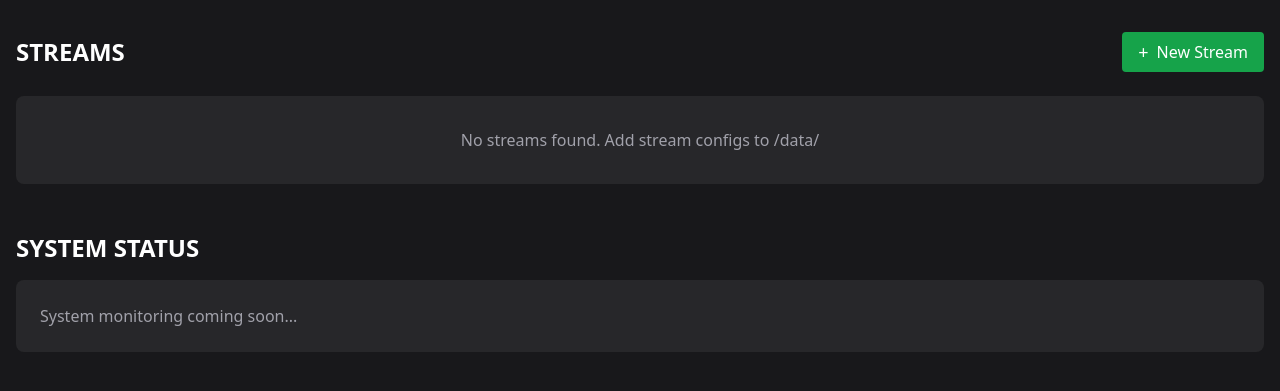
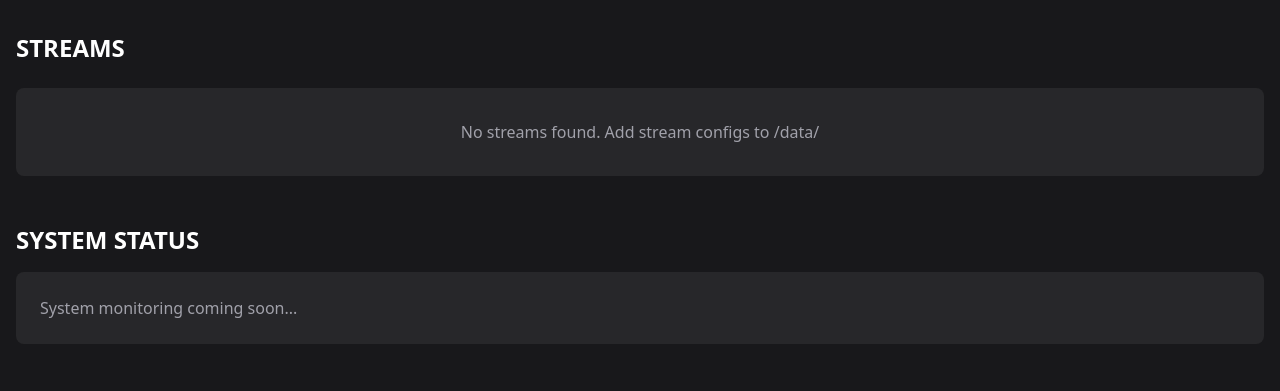
Before and after one commit to sageframe-no-kaji/kanyo-contemplating-falcons-dev, a FastAPI app: page / in a window 1280 px wide. Shown: the part 104-495 px from the top of the page. Run offline with FastAPI, Linux system fonts and the light colour scheme; some libraries are stand-ins or nearby versions.

Commit message:
chore: disable new stream feature (requires too much host access)

```diff
--- a/admin/web/app/templates/overview.html
+++ b/admin/web/app/templates/overview.html
@@ -12,15 +12,7 @@
 
     <!-- Streams Section -->
     <section class="mb-12">
-        <div class="flex items-center justify-between mb-6">
-            <h2 class="text-2xl font-bold">STREAMS</h2>
-            <a href="/streams/new"
-               class="bg-green-600 hover:bg-green-500 px-4 py-2 rounded transition font-medium flex items-center gap-2"
-               title="Add a new stream to monitor">
-                <span class="text-lg leading-none">+</span>
-                <span>New Stream</span>
-            </a>
-        </div>
+        <h2 class="text-2xl font-bold mb-6">STREAMS</h2>
 
         {% if streams %}
         <div class="grid grid-cols-1 md:grid-cols-2 lg:grid-cols-3 gap-4">
```
